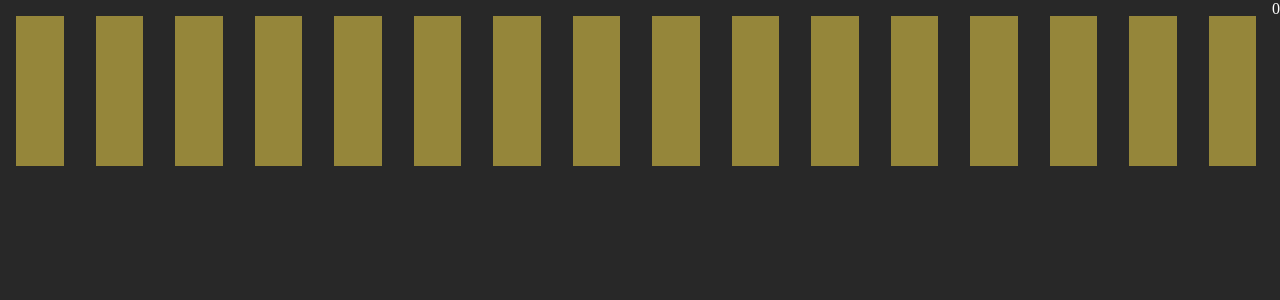
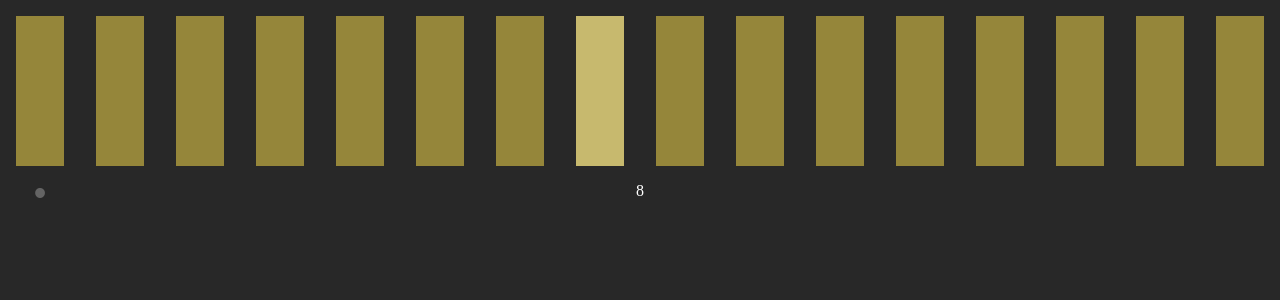
Before and after one commit to praneshpk/PKsequencer, a React (Create React App) app: page / in a window 1280 px wide. Shown: the top 300 px of the page. Built offline with nearby package versions, Linux system fonts and the light colour scheme.

Commit message:
Added pattern logic

```diff
--- a/src/components/Machine/Machine.js
+++ b/src/components/Machine/Machine.js
@@ -1,9 +1,10 @@
-import React, { useEffect, useState, useRef } from 'react';
+import React, {
+  useLayoutEffect, useState, useRef, useEffect,
+} from 'react';
 import Sample from '../Sample/Sample';
 import './Machine.scss';
 
 export default function Machine() {
-  const FPS = 60;
   const SAMPLES = 16;
   const VOICES = SAMPLES;
   const [bpm, setBpm] = useState(120);
@@ -11,13 +12,20 @@ export default function Machine() {
   const audioContext = new (window.AudioContext || window.webkitAudioContext)();
 
   const voices = Array(VOICES).fill(audioContext.createOscillator());
+  const [beat, setBeat] = useState(0);
+  const focused = useRef(0);
+  const [patterns, setPatterns] = useState(Array(SAMPLES).fill(0).map(() => Array(SAMPLES).fill(false)));
 
   // Creates list of sample components
   function renderSamples(on) {
     const ret = [];
     for (let i = 0; i < SAMPLES; i++) {
       ret.push(Sample({
-        id: i,
+        focused: focused.current === i,
+        press: () => {
+          patterns[focused.current][i] = !patterns[focused.current][i];
+        },
+        selected: patterns[focused.current][i],
         osc: voices[i % VOICES],
         on: on === i,
       }));
@@ -25,38 +33,54 @@ export default function Machine() {
     return ret;
   }
 
-  const [samples, setSamples] = useState(renderSamples());
+  const [samples, setSamples] = useState([]);
 
-  // setSamples(renderSamples(0));
-  let start = null;
   const last = useRef(0);
   const requestRef = useRef();
-  const [beat, setBeat] = useState(0);
-  // Run for ten seconds
+
+
   function step(now) {
-    if (!start) start = now;
-
-    if (now - last >= 1000 / (bpm / 60)) {
+    if (now - last.current >= (1000 / (bpm / 60)) / 4) {
       last.current = now;
-      setBeat((beat + 1) % SAMPLES);
-      // setSamples(renderSamples(beat));
-      console.log('thump');
+      // beat.current = (beat.current + 1) % SAMPLES;
+      setBeat((prev) => (prev + 1) % SAMPLES);
+      setSamples(renderSamples(beat));
     }
     requestRef.current = window.requestAnimationFrame(step);
   }
 
+  useEffect(() => {
+    document.onkeydown = (e) => {
+      if (e.key === 'ArrowLeft') {
+        if (focused.current > 0) {
+          focused.current--;
+        } else {
+          focused.current = SAMPLES - 1;
+        }
+      }
+      if (e.key === 'ArrowRight') {
+        if (focused.current < SAMPLES - 1) {
+          focused.current++;
+        } else {
+          focused.current = 0;
+        }
+      }
+      console.log(e.key);
+    };
+  }, []);
 
-  useEffect(() => {
+  useLayoutEffect(() => {
     requestRef.current = window.requestAnimationFrame(step);
     return () => window.cancelAnimationFrame(requestRef.current);
-  }, []);
+  });
 
   return (
     <div className="Machine">
       <div className="samples">
         {samples}
-        <div>{beat}</div>
       </div>
+      <div>{beat}</div>
+
     </div>
   );
 }
--- a/src/components/Sample/Sample.js
+++ b/src/components/Sample/Sample.js
@@ -1,18 +1,20 @@
-import React, { useState } from 'react';
+import React from 'react';
 import './Sample.scss';
 
 export default function Sample({
-  osc, on, selected = false, id,
+  osc, on = false, focused = false, selected = false, press,
 }) {
-  const labelId = `sample-${id}`;
   return (
-    <div className={`Sample ${selected ? 'on' : ''}`}>
+    <button
+      className={`Sample${focused ? ' focused' : ''}${on ? ' on' : ''}${selected ? ' selected' : ''}`}
+      onClick={press}
+    >
       {/* <input
         type="radio"
         name="sample"
         id={labelId}
       /> */}
       {/* <label htmlFor={labelId} /> */}
-    </div>
+    </button>
   );
 }
--- a/src/components/Sample/Sample.scss
+++ b/src/components/Sample/Sample.scss
@@ -1,12 +1,17 @@
 .Sample {
   position: relative;
+  border: 0;
   height: 150px;
   margin: 1rem;
   flex: 1 100px;
   cursor: pointer;
   background: rgb(149, 134, 58);
+  outline: none;
+  &:active {
+    background: rgb(149, 144, 98);
+  }
 
-  &.on::after {
+  &.focused::after {
     content: '\2022';
     color: rgb(100, 100, 100);
     font-size: 36px;
@@ -14,4 +19,15 @@
     bottom: -3rem; left: 0; right: 0;
   }
 
+  &.on {
+    background: rgb(199, 185, 110);
+
+  }
+  &.selected {
+    background: rgb(200, 200, 200);
+  }
+  &.on.selected {
+    background: rgb(70, 0, 0);
+  }
+
 }
```
Also changed, not shown: public/manifest.json.
